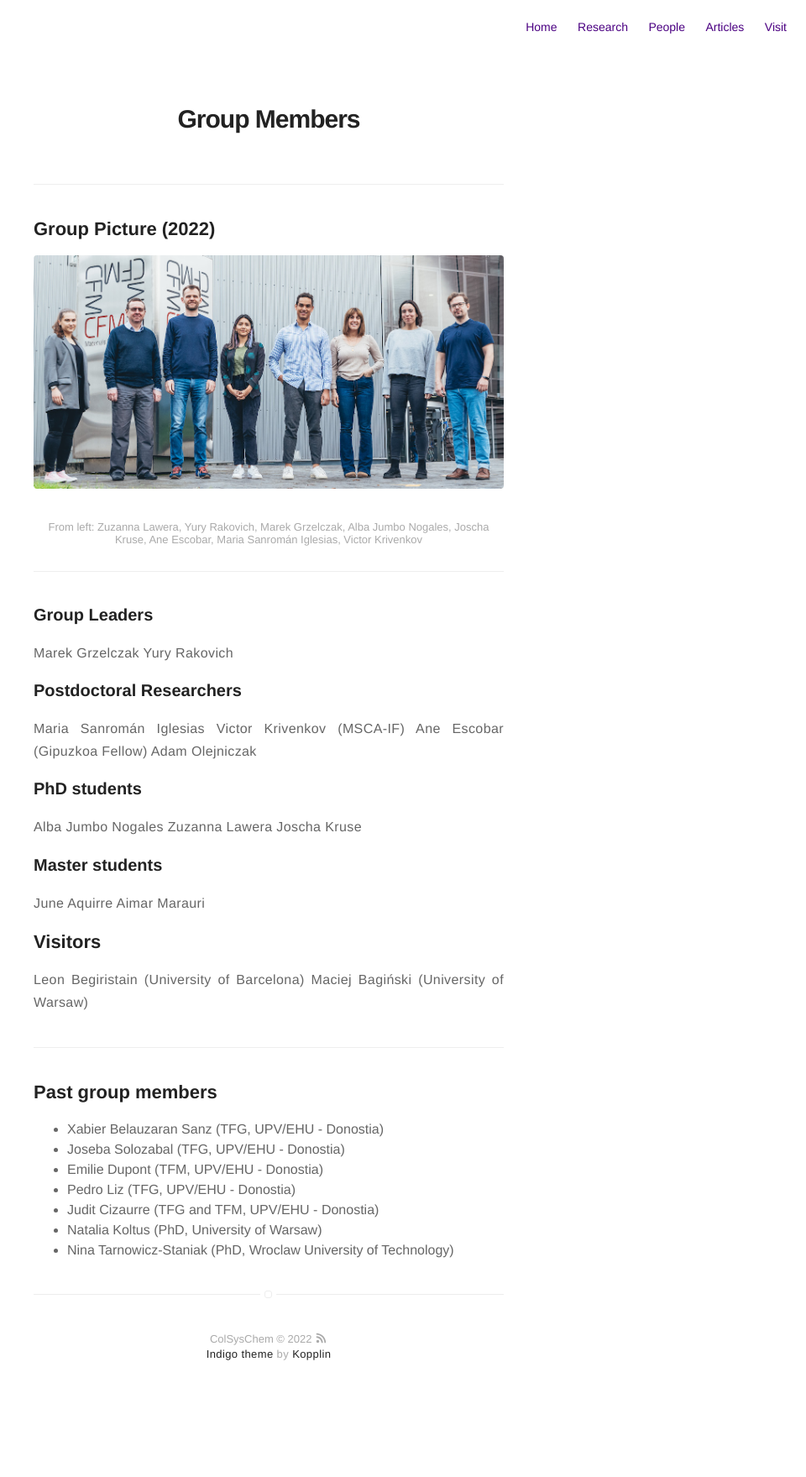
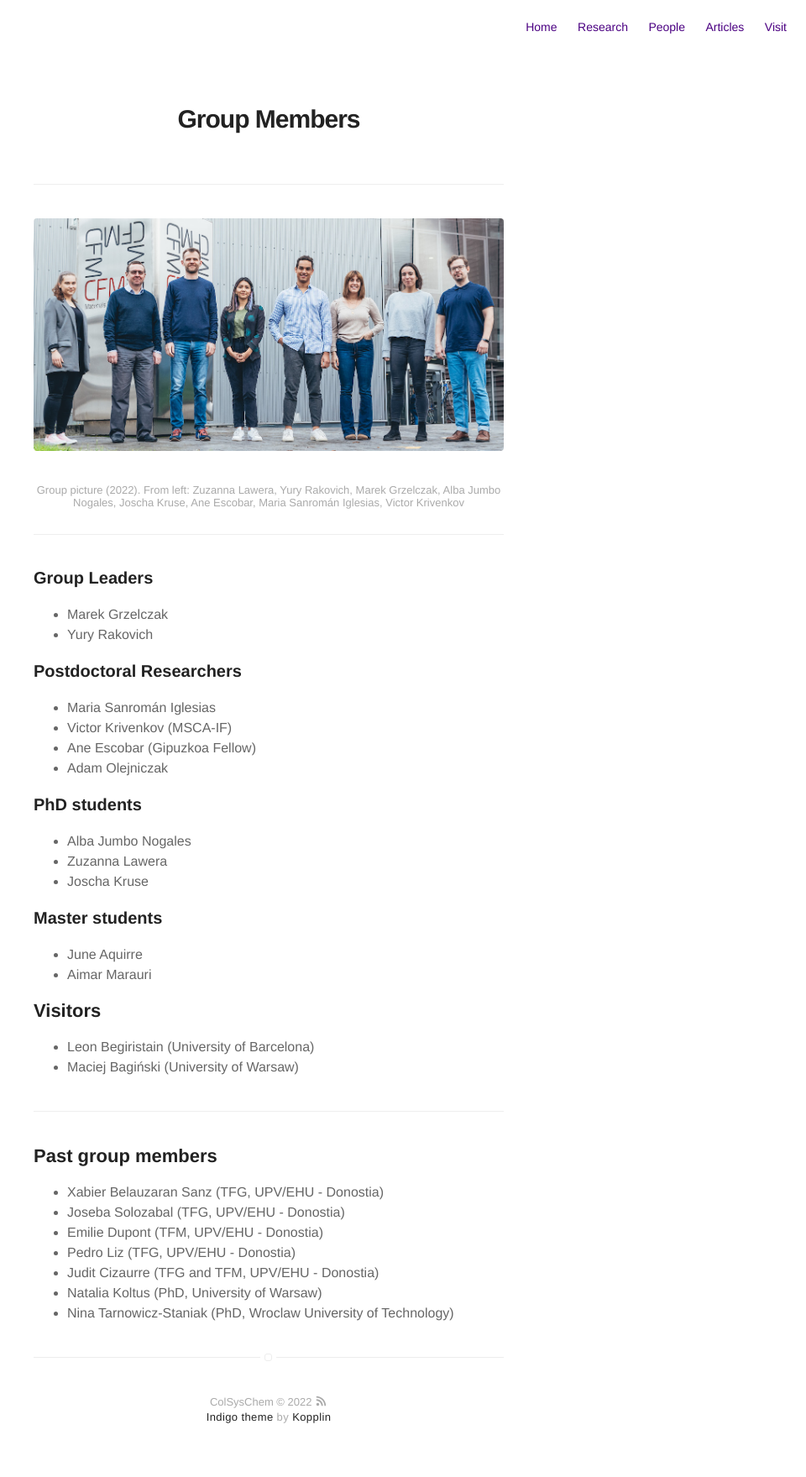
Before and after one commit to colsyschem/colsyschem.github.io, a Jekyll site: the page built from blog.md, in a window 1280 px wide. Shown: the whole page at 84% size, without its empty margins (320-1280 px from the left). Built offline with Jekyll 4.4.1, drawn with Linux system fonts in a browser that asks for light colours; before the commit the page ends 1684 px from its top, so only the background shows below that.

Commit message:
group state July 2022 v3

```diff
--- a/blog.md
+++ b/blog.md
@@ -5,39 +5,38 @@ layout: page
 ---
 # Group Members
 ---
-## Group Picture (2022)
+<img class="image" src="/assets/images/NanoSpec_web.jpg" alt="Alt Text">
+<figcaption class="caption">Group picture (2022). From left: Zuzanna Lawera, Yury Rakovich, Marek Grzelczak, Alba Jumbo Nogales, Joscha Kruse, Ane Escobar, Maria Sanromán Iglesias, Victor Krivenkov</figcaption>
 
-<img class="image" src="/assets/images/NanoSpec_web.jpg" alt="Alt Text">
-<figcaption class="caption">From left: Zuzanna Lawera, Yury Rakovich, Marek Grzelczak, Alba Jumbo Nogales, Joscha Kruse, Ane Escobar, Maria Sanromán Iglesias, Victor Krivenkov</figcaption>
 ---
 
 ### Group Leaders
 
-Marek Grzelczak
-Yury Rakovich
+- Marek Grzelczak
+- Yury Rakovich
 
 ### Postdoctoral Researchers
 
-Maria Sanromán Iglesias
-Victor Krivenkov (MSCA-IF)
-Ane Escobar (Gipuzkoa Fellow)
-Adam Olejniczak
+- Maria Sanromán Iglesias
+- Victor Krivenkov (MSCA-IF)
+- Ane Escobar (Gipuzkoa Fellow)
+- Adam Olejniczak
 
 ### PhD students
 
-Alba Jumbo Nogales
-Zuzanna Lawera
-Joscha Kruse
+- Alba Jumbo Nogales
+- Zuzanna Lawera
+- Joscha Kruse
 
 ### Master students
 
-June Aquirre
-Aimar Marauri
+- June Aquirre
+- Aimar Marauri
 
 ## Visitors
 
-Leon Begiristain (University of Barcelona)
-Maciej Bagiński (University of Warsaw)
+- Leon Begiristain (University of Barcelona)
+- Maciej Bagiński (University of Warsaw)
 
 ---
 
```
